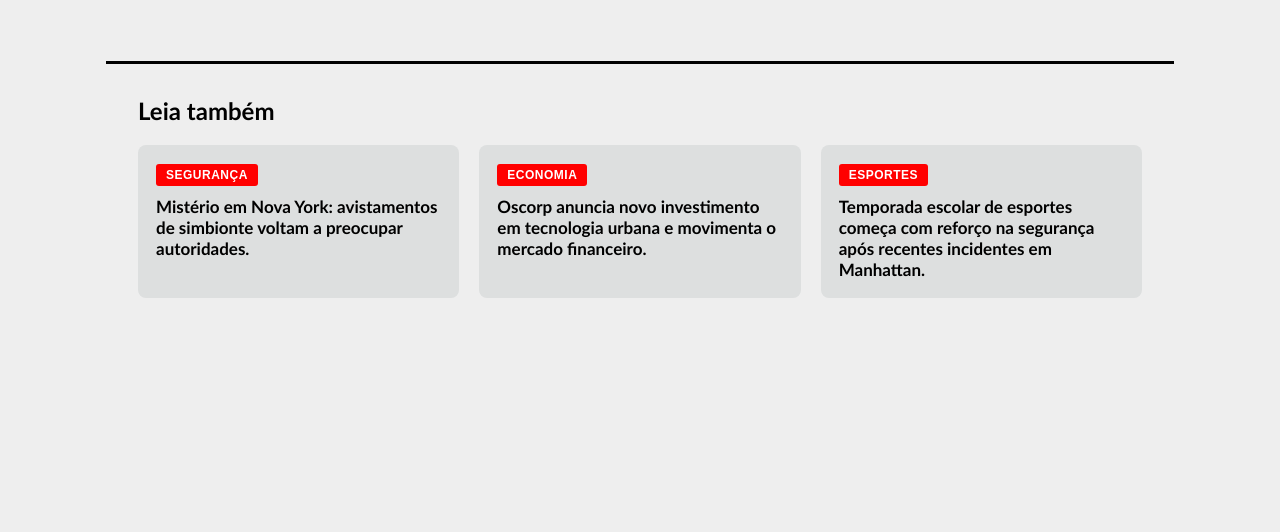
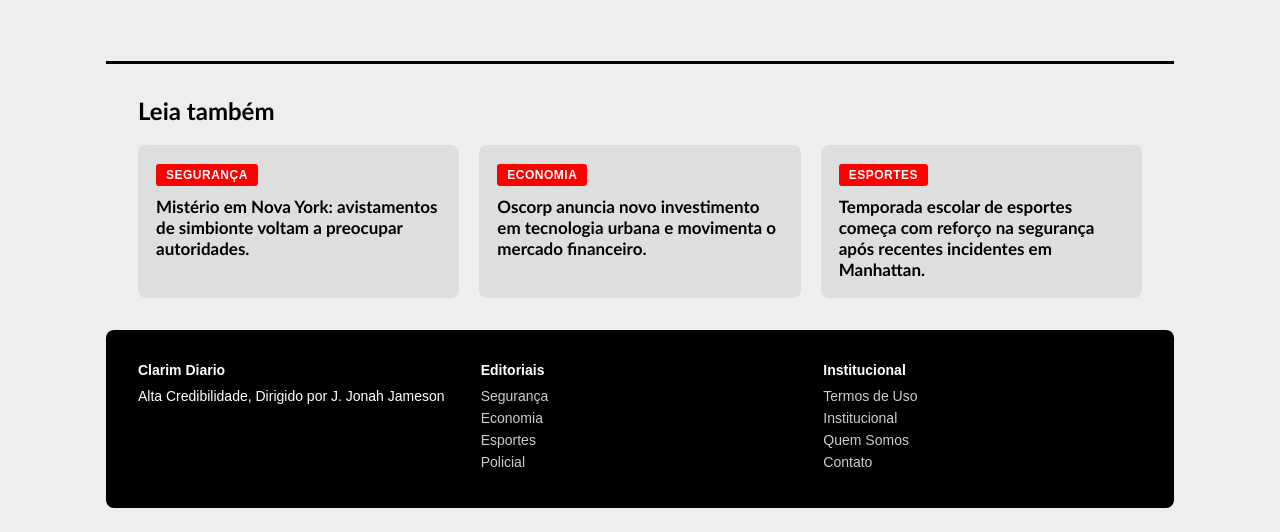
Before and after one commit to iamlusca/Newslatter, a website: page materia.html in a window 1280 px wide. Shown: the part 1543-2075 px from the top of the page. Before the commit the page ends 1873 px from the top, so only its background shows below. Drawn offline with Linux system fonts and the light colour scheme.

Commit message:
Rodapé da matéria adicionado

```diff
--- a/materia.css
+++ b/materia.css
@@ -290,3 +290,57 @@ body {
     font-size: 17px;
     margin-top: 10px;
 }
+
+/* Rodapé */
+.rodape {
+    display: grid;
+    grid-template-columns: repeat(3, 1fr);
+    flex-direction: column;
+    gap: 24px;
+    background-color: var(--cor-texto);
+    color: #fff;
+    padding: 32px;
+    border-radius: var(--raio);
+    margin-bottom: 24px;
+    font-family: var(--fonte-ui);
+    font-size: 14px;
+}
+
+.rodape h4 {
+    margin-bottom: 10px;
+}
+
+.rodape a {
+    display: block;
+    color: #ccc;
+    text-decoration: none;
+    margin-bottom: 6px;
+}
+
+.rodape a:hover {
+    color: #fff;
+}
+
+@media (max-width: 820px) {
+    .conteudo {
+        grid-template-columns: 1fr;
+    }
+
+    .menu-lateral {
+        position: static;
+    }
+
+    .materia h1 {
+        font-size: 28px;
+    }
+
+    .rodape {
+        grid-template-columns: 1fr;
+    }
+
+    .cabecalho {
+        flex-direction: column;
+        gap: 10px;
+
+    }
+}
--- a/materia.html
+++ b/materia.html
@@ -105,6 +105,27 @@
             </article>
         </div>
     </section>
-    <footer class="rodape"></footer>
+    <footer class="rodape">
+        <div class="coluna">
+            <h4><strong>Clarim Diario</strong></h4>
+            <p>Alta Credibilidade, Dirigido por J. Jonah Jameson</p>
+        </div>
+
+        <div class="coluna">
+            <h4>Editoriais</h4>
+          <a href="#">Segurança</a>
+          <a href="#">Economia</a>
+          <a href="#">Esportes</a>
+          <a href="#">Policial</a>
+        </div>
+
+        <div class="coluna">
+            <h4>Institucional</h4>
+          <a href="#">Termos de Uso</a>
+          <a href="#">Institucional</a>
+          <a href="#">Quem Somos</a>
+          <a href="#">Contato</a>
+        </div>
+    </footer>
 </body>
 </html>
```
